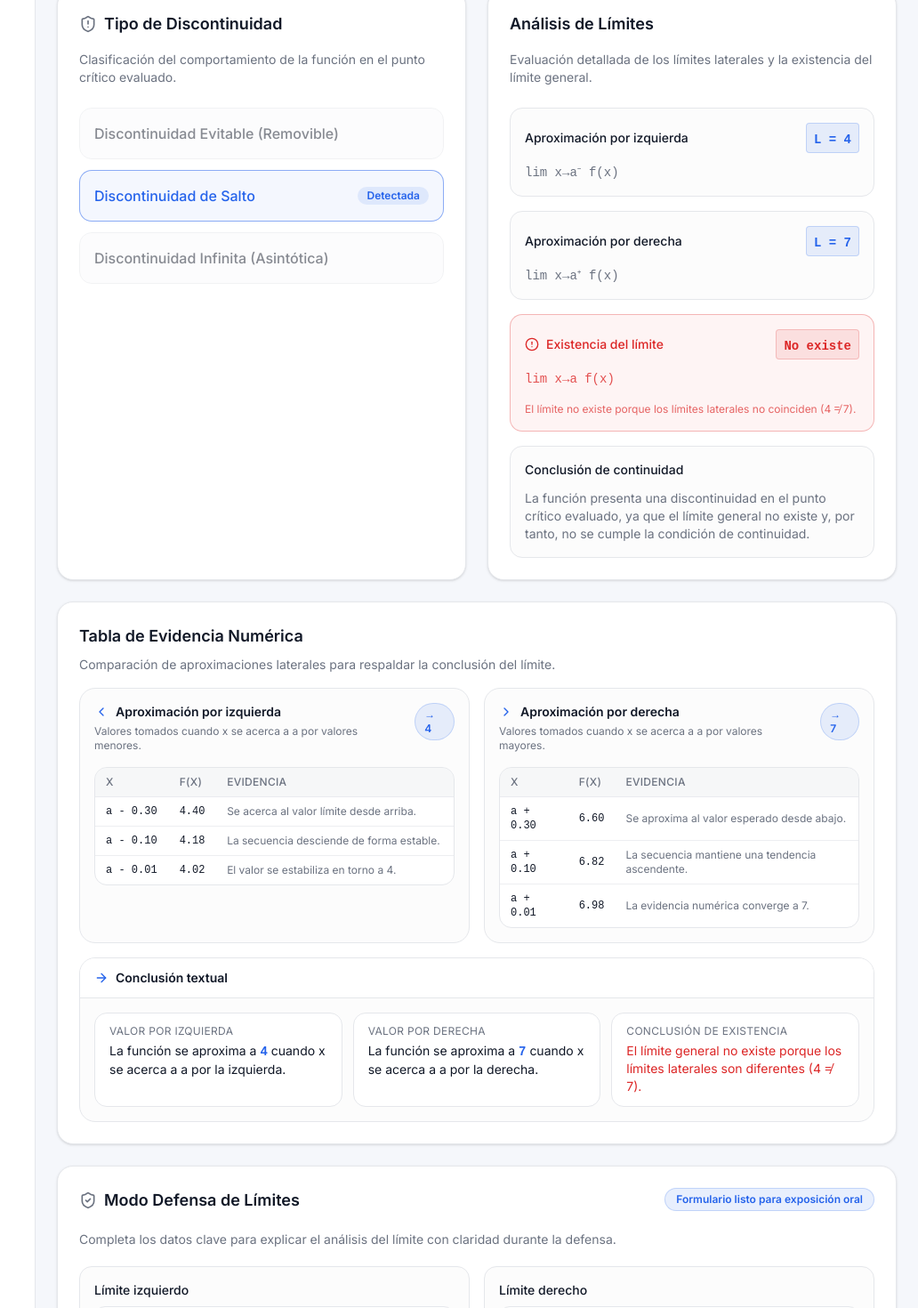
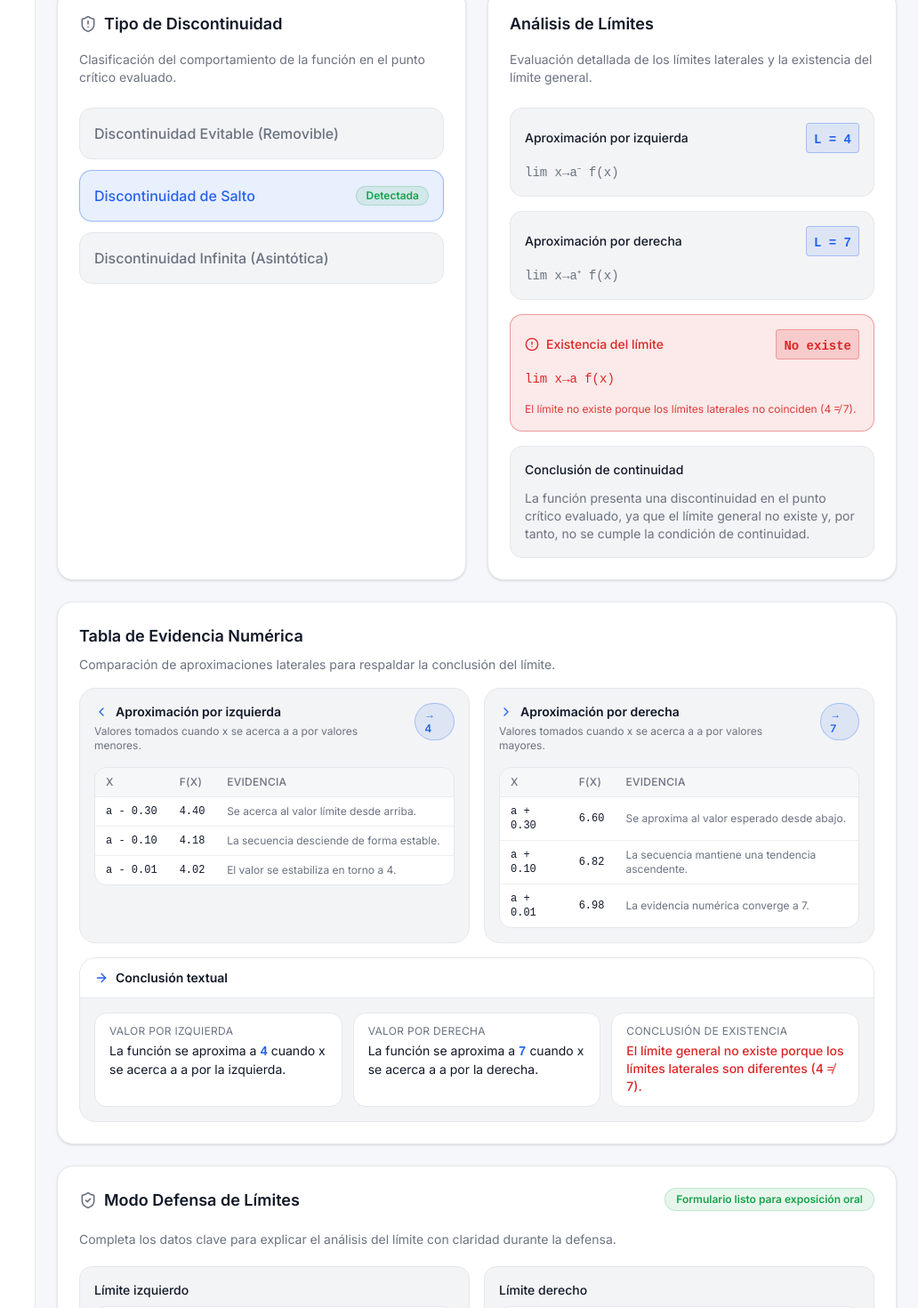
Before and after one commit to RCarrascoO/LinealApp_RDS, a Next.js app: page /limites in a window 1280 px wide. Shown: the part 340-1810 px from the top of the page at 89% size, without its empty margins (248-1280 px from the left). Built offline with nearby package versions, Linux system fonts and the light colour scheme.

Commit message:
Implementar tema oscuro específico para página de límites

```diff
--- a/src/app/limites/page.tsx
+++ b/src/app/limites/page.tsx
@@ -8,14 +8,14 @@ export default function PaginaLimites() {
   return (
     <main className="bg-background flex flex-col gap-6 p-6 mx-auto w-full max-w-[1200px]">
       {/* 1. Encabezado (Persona 1 placeholder) */}
-      <section className="rounded-xl border border-dashed border-border bg-muted/30 p-6 flex flex-col items-center justify-center min-h-[100px]">
+      <section className="rounded-xl border border-dashed border-border bg-muted p-6 flex flex-col items-center justify-center min-h-[100px]">
         <p className="text-center text-sm font-medium text-muted-foreground">
           [Placeholder] EncabezadoLimites (Persona 1)
         </p>
       </section>
 
       {/* 2. Función por tramos (Persona 1 placeholder) */}
-      <section className="rounded-xl border border-dashed border-border bg-muted/30 p-6 flex flex-col items-center justify-center min-h-[100px]">
+      <section className="rounded-xl border border-dashed border-border bg-muted p-6 flex flex-col items-center justify-center min-h-[100px]">
         <p className="text-center text-sm font-medium text-muted-foreground">
           [Placeholder] TarjetaFuncionPorTramos (Persona 1)
         </p>
--- a/src/components/limites/modo-defensa-limites.tsx
+++ b/src/components/limites/modo-defensa-limites.tsx
@@ -9,7 +9,7 @@ export function ModoDefensaLimites() {
           <ShieldCheck className="h-5 w-5 text-muted-foreground" />
           <h3 className="text-lg font-semibold text-foreground">Modo Defensa de Límites</h3>
         </div>
-        <span className="inline-flex w-fit items-center rounded-full border border-primary/20 bg-primary/10 px-3 py-1 text-xs font-semibold text-primary">
+        <span className="inline-flex w-fit items-center rounded-full border border-success/20 bg-success/10 px-3 py-1 text-xs font-semibold text-success">
           Formulario listo para exposición oral
         </span>
       </div>
@@ -19,7 +19,7 @@ export function ModoDefensaLimites() {
       </p>
 
       <div className="grid gap-4 lg:grid-cols-2">
-        <label className="flex flex-col gap-2 rounded-lg border border-border bg-muted/30 p-4">
+        <label className="flex flex-col gap-2 rounded-lg border border-border bg-muted p-4">
           <span className="text-sm font-medium text-foreground">Límite izquierdo</span>
           <input
             type="text"
@@ -29,7 +29,7 @@ export function ModoDefensaLimites() {
           />
         </label>
 
-        <label className="flex flex-col gap-2 rounded-lg border border-border bg-muted/30 p-4">
+        <label className="flex flex-col gap-2 rounded-lg border border-border bg-muted p-4">
           <span className="text-sm font-medium text-foreground">Límite derecho</span>
           <input
             type="text"
@@ -39,7 +39,7 @@ export function ModoDefensaLimites() {
           />
         </label>
 
-        <label className="flex flex-col gap-2 rounded-lg border border-border bg-muted/30 p-4 lg:col-span-2">
+        <label className="flex flex-col gap-2 rounded-lg border border-border bg-muted p-4 lg:col-span-2">
           <span className="text-sm font-medium text-foreground">¿Existe el límite?</span>
           <select
             defaultValue="no"
@@ -52,7 +52,7 @@ export function ModoDefensaLimites() {
           </select>
         </label>
 
-        <label className="flex flex-col gap-2 rounded-lg border border-border bg-muted/30 p-4 lg:col-span-2">
+        <label className="flex flex-col gap-2 rounded-lg border border-border bg-muted p-4 lg:col-span-2">
           <span className="text-sm font-medium text-foreground">Tipo de discontinuidad</span>
           <select
             defaultValue="salto"
@@ -65,7 +65,7 @@ export function ModoDefensaLimites() {
           </select>
         </label>
 
-        <label className="flex flex-col gap-2 rounded-lg border border-border bg-muted/30 p-4 lg:col-span-2">
+        <label className="flex flex-col gap-2 rounded-lg border border-border bg-muted p-4 lg:col-span-2">
           <span className="text-sm font-medium text-foreground">Justificación escrita</span>
           <textarea
             rows={4}
@@ -76,7 +76,7 @@ export function ModoDefensaLimites() {
         </label>
       </div>
 
-      <div className="flex flex-col gap-3 rounded-xl border border-border bg-muted/30 p-4 sm:flex-row sm:items-center sm:justify-between">
+      <div className="flex flex-col gap-3 rounded-xl border border-border bg-muted p-4 sm:flex-row sm:items-center sm:justify-between">
         <div>
           <p className="text-sm font-medium text-foreground">Acción de defensa</p>
           <p className="text-xs text-muted-foreground">
--- a/src/components/limites/panel-analisis-limites.tsx
+++ b/src/components/limites/panel-analisis-limites.tsx
@@ -11,10 +11,10 @@ export function PanelAnalisisLimites() {
 
       <div className="mt-2 flex flex-col gap-4">
         {/* 1. Límite por izquierda */}
-        <div className="flex flex-col gap-2 rounded-lg border border-border bg-muted/30 p-4">
+        <div className="flex flex-col gap-2 rounded-lg border border-border bg-muted p-4">
           <div className="flex items-center justify-between">
             <span className="text-sm font-medium text-foreground">Aproximación por izquierda</span>
-            <div className="rounded border border-primary/20 bg-primary/10 px-2 py-1">
+            <div className="rounded border border-primary/30 bg-primary/10 px-2 py-1">
               <span className="font-mono text-sm font-semibold text-primary">L = 4</span>
             </div>
           </div>
@@ -24,10 +24,10 @@ export function PanelAnalisisLimites() {
         </div>
 
         {/* 2. Límite por derecha */}
-        <div className="flex flex-col gap-2 rounded-lg border border-border bg-muted/30 p-4">
+        <div className="flex flex-col gap-2 rounded-lg border border-border bg-muted p-4">
           <div className="flex items-center justify-between">
             <span className="text-sm font-medium text-foreground">Aproximación por derecha</span>
-            <div className="rounded border border-primary/20 bg-primary/10 px-2 py-1">
+            <div className="rounded border border-primary/30 bg-primary/10 px-2 py-1">
               <span className="font-mono text-sm font-semibold text-primary">L = 7</span>
             </div>
           </div>
@@ -37,26 +37,26 @@ export function PanelAnalisisLimites() {
         </div>
 
         {/* 3. Existencia del límite (No Existe) */}
-        <div className="flex flex-col gap-2 rounded-lg border border-destructive/30 bg-destructive/5 p-4">
+        <div className="flex flex-col gap-2 rounded-lg border border-destructive/40 bg-destructive/10 p-4">
           <div className="flex items-center justify-between">
             <div className="flex items-center gap-2 text-destructive">
               <AlertCircle className="h-4 w-4" />
               <span className="text-sm font-medium">Existencia del límite</span>
             </div>
-            <div className="rounded border border-destructive/20 bg-destructive/10 px-2 py-1 text-destructive">
+            <div className="rounded border border-destructive/30 bg-destructive/15 px-2 py-1 text-destructive">
               <span className="font-mono text-sm font-semibold">No existe</span>
             </div>
           </div>
-          <div className="mt-1 font-mono text-sm text-destructive/80">
+          <div className="mt-1 font-mono text-sm text-destructive">
             lim x→a f(x)
           </div>
-          <p className="mt-2 text-xs text-destructive/70">
+          <p className="mt-2 text-xs text-destructive/90">
             El límite no existe porque los límites laterales no coinciden (4 ≠ 7).
           </p>
         </div>
 
         {/* 4. Conclusión de continuidad */}
-        <div className="flex flex-col gap-2 rounded-lg border border-border bg-muted/30 p-4">
+        <div className="flex flex-col gap-2 rounded-lg border border-border bg-muted p-4">
           <div className="flex items-center gap-2 text-foreground">
             <span className="text-sm font-medium">Conclusión de continuidad</span>
           </div>
--- a/src/components/limites/panel-tipo-discontinuidad.tsx
+++ b/src/components/limites/panel-tipo-discontinuidad.tsx
@@ -24,15 +24,15 @@ export function PanelTipoDiscontinuidad() {
             key={opcion.id}
             className={`flex items-center justify-between rounded-lg border p-4 transition-colors ${
               opcion.activa
-                ? 'border-primary/50 bg-primary/5 opacity-100'
-                : 'border-border bg-muted/50 opacity-50'
+                ? 'border-primary/40 bg-primary/10'
+                : 'border-border bg-muted text-muted-foreground'
             }`}
           >
-            <span className={`font-medium ${opcion.activa ? 'text-primary' : 'text-foreground'}`}>
+            <span className={`font-medium ${opcion.activa ? 'text-primary' : 'text-muted-foreground'}`}>
               {opcion.label}
             </span>
             {opcion.activa && (
-              <span className="rounded-full bg-primary/10 px-2.5 py-0.5 text-xs font-semibold text-primary">
+              <span className="rounded-full border border-success/20 bg-success/10 px-2.5 py-0.5 text-xs font-semibold text-success">
                 Detectada
               </span>
             )}
--- a/src/components/limites/tabla-evidencia-numerica.tsx
+++ b/src/components/limites/tabla-evidencia-numerica.tsx
@@ -17,7 +17,7 @@ type BloqueEvidenciaProps = {
 
 function BloqueEvidencia({ titulo, descripcion, icono: Icono, items, tendencia }: BloqueEvidenciaProps) {
   return (
-    <article className="flex h-full flex-col gap-4 rounded-xl border border-border bg-muted/30 p-4">
+    <article className="flex h-full flex-col gap-4 rounded-xl border border-border bg-muted p-4">
       <div className="flex items-start justify-between gap-3">
         <div>
           <div className="flex items-center gap-2">
@@ -26,7 +26,7 @@ function BloqueEvidencia({ titulo, descripcion, icono: Icono, items, tendencia }
           </div>
           <p className="mt-1 text-xs text-muted-foreground">{descripcion}</p>
         </div>
-        <span className="rounded-full border border-primary/20 bg-primary/10 px-2.5 py-1 text-xs font-semibold text-primary">
+        <span className="rounded-full border border-primary/30 bg-primary/10 px-2.5 py-1 text-xs font-semibold text-primary">
           {tendencia}
         </span>
       </div>
@@ -99,7 +99,7 @@ export function TablaEvidenciaNumerica() {
         />
       </div>
 
-      <div className="overflow-hidden rounded-xl border border-border bg-muted/30">
+      <div className="overflow-hidden rounded-xl border border-border bg-muted">
         <div className="flex items-center gap-2 border-b border-border bg-card px-4 py-3">
           <ArrowRight className="h-4 w-4 text-primary" />
           <span className="text-sm font-semibold text-foreground">Conclusión textual</span>
@@ -119,7 +119,7 @@ export function TablaEvidenciaNumerica() {
           </div>
           <div className="rounded-lg border border-border bg-card px-4 py-3">
             <p className="text-xs uppercase tracking-wide text-muted-foreground">Conclusión de existencia</p>
-            <p className={`mt-1 text-sm ${existeLimite ? 'text-emerald-600' : 'text-destructive'}`}>
+            <p className={`mt-1 text-sm font-medium ${existeLimite ? 'text-success' : 'text-destructive'}`}>
               {existeLimite
                 ? `El límite general existe porque ambos límites laterales coinciden en ${limiteIzquierda}.`
                 : `El límite general no existe porque los límites laterales son diferentes (${limiteIzquierda} ≠ ${limiteDerecha}).`}
```
Also changed, not shown: src/components/GraficaConica.tsx (+9 -15 lines), src/components/conics/equation-forms.tsx (+33 -33 lines).
